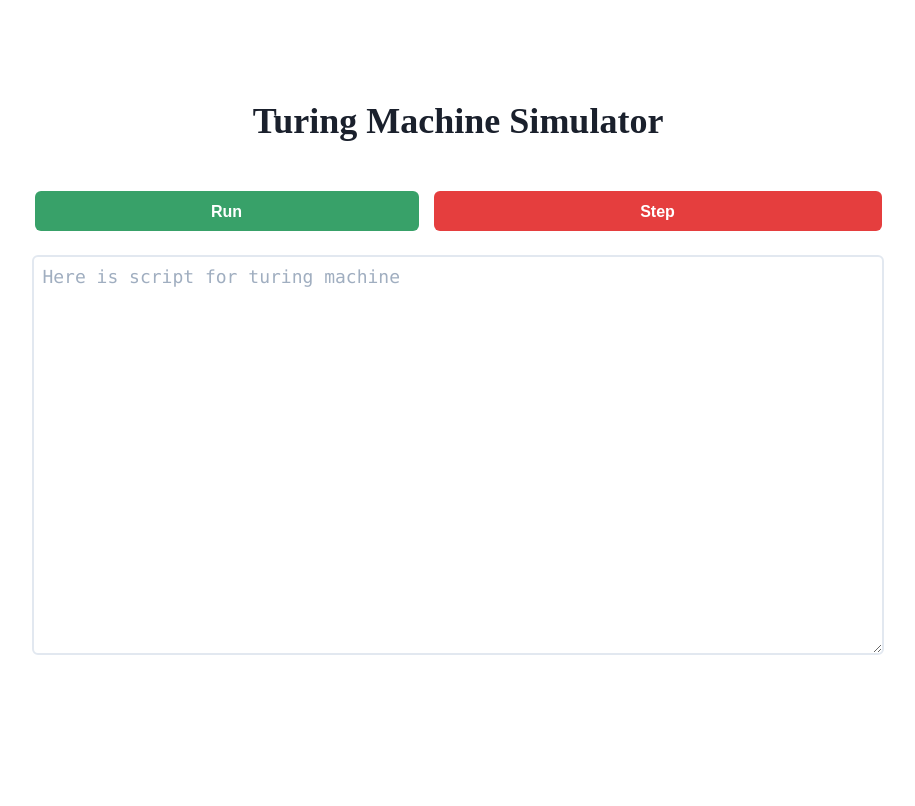
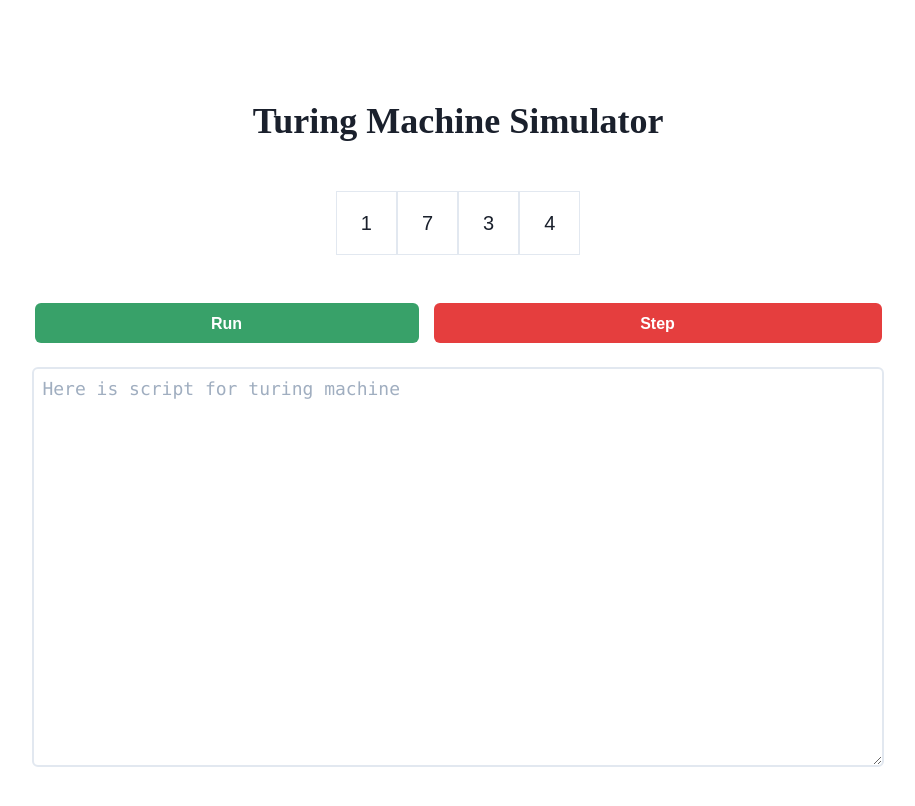
Before and after one commit to m11o/turing_machine_simulator, a React (Create React App) app: page / in a window 1280 px wide. Shown: the whole page, without its empty margins (182-1097 px from the left). Built offline with nearby package versions, Linux system fonts and the light colour scheme; a web font is replaced by a local one.

Commit message:
add turing container

```diff
--- a/src/App.tsx
+++ b/src/App.tsx
@@ -12,6 +12,7 @@ import {
 import { Font } from './lib/font'
 import { theme } from './lib/theme'
 import Main from './layouts/main'
+import Simulator from "./components/simulator"
 
 export const App: React.FC = () => (
   <ChakraProvider theme={theme}>
@@ -19,6 +20,7 @@ export const App: React.FC = () => (
     <Main>
       <VStack pt='100px' pb={10} px={{ base: 4, md: 8 }} w='100%'>
         <Heading fontFamily='heading' as='h1' fontSize='4xl' mb={10}>Turing Machine Simulator</Heading>
+        <Simulator />
         <ButtonGroup spacing={{ base: 2, md: 4 }} w='100%' justifyContent='center'>
           <Button colorScheme='green' p={4} mr='-px' w={{ base: 'sm', md: 'sm' }}>Run</Button>
           <Button w={{ base: 'sm', md: 'md' }} colorScheme='red'>Step</Button>
--- /dev/null
+++ b/src/components/simulator.tsx
@@ -0,0 +1,49 @@
+import React from 'react'
+import {
+  Box,
+  VStack,
+  Text,
+  Flex
+} from '@chakra-ui/react'
+
+type ValueContainerProps = {
+  value: string,
+  currentBox?: boolean
+}
+const ValueContainer: React.FC<ValueContainerProps> = ({ value, currentBox=false }) => {
+  return (
+    <Text
+      py={4}
+      px={6}
+      bgColor={currentBox ? 'green.400' : ''}
+      border='1px'
+      borderColor='gray.200'
+    >
+      {value ? value : ''}
+    </Text>
+  )
+}
+
+type ValueContainerListProps = {
+  values: string[]
+}
+const ValueContainerList: React.FC<ValueContainerListProps> = ({ values }) => {
+  return (
+    <Flex direction='row' justifyContent='center'>
+      {values.length ? (
+        values.map(value => <ValueContainer value={value} key={value} />)
+      ) : ''}
+    </Flex>
+  )
+}
+
+const Simulator = () => {
+  return (
+    <Box>
+      <VStack mb={10}>
+        <ValueContainerList values={['1', '7', '3', '4']} />
+      </VStack>
+    </Box>
+  )
+}
+export default Simulator
```
